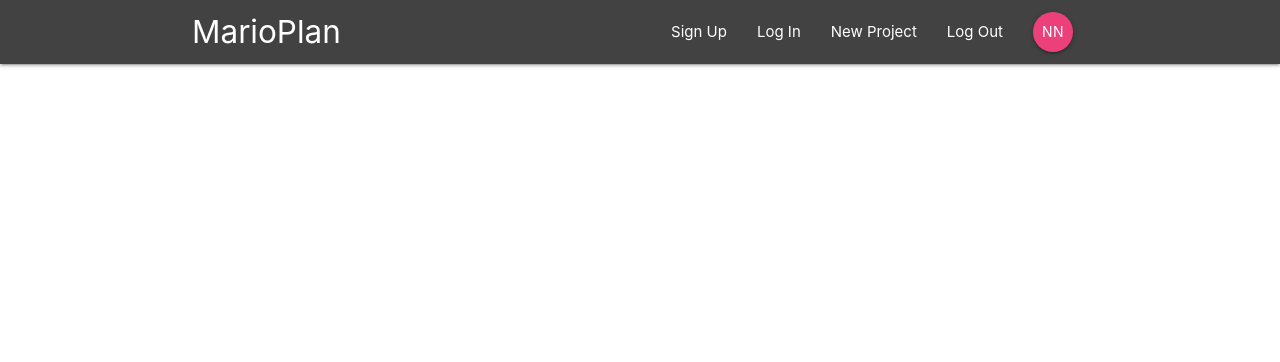
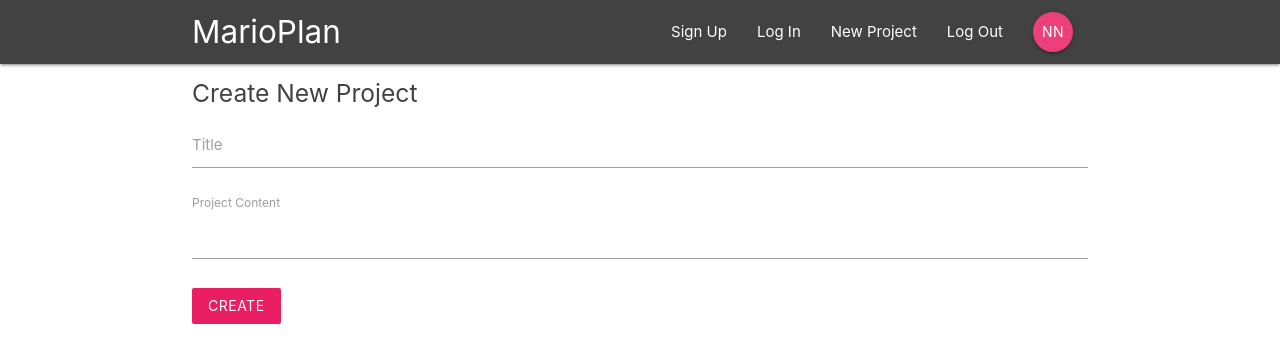
Before and after one commit to ananyabisht07/React, a React (Create React App) app in the folder marioplan/: page /create in a window 1280 px wide. Shown: the top 362 px of the page. Built offline with nearby package versions, Linux system fonts and the light colour scheme.

Commit message:
import React, {Component } from 'react'

```diff
--- a/marioplan/src/App.js
+++ b/marioplan/src/App.js
@@ -5,6 +5,7 @@
 import ProjectDetails from './components/projects/ProjectDetails';
 import Signin from './components/auth/Signin';
 import Signup from './components/auth/Signup';
+import CreateProject from './components/projects/CreateProject';
 
 
 class App extends Component {
@@ -18,6 +19,7 @@
             <Route path='/project/:id' component={ProjectDetails}  />
             <Route path='/signin' component={Signin} />
             <Route path='/signup' component={Signup} />
+            <Route path='/create' component={CreateProject} />
           </Switch>
         </div>
       </BrowserRouter>
--- a/marioplan/src/components/projects/CreateProject.js
+++ b/marioplan/src/components/projects/CreateProject.js
@@ -0,0 +1,43 @@
+import React, {Component } from 'react'
+
+class CreateProject extends Component {
+    state = {
+        title:'',
+        content:''
+    }
+
+    handleChange = (e) => {
+        this.setState({
+            [e.target.id]: e.target.value
+        })
+    }
+
+    handleSubmit = (e) => {
+        e.preventDefault();
+        console.log(this.state)
+    }
+
+
+    render(){
+        return (
+            <div className="container">
+                <form onSubmit={this.handleSubmit} className="white">
+                    <h5 className="grey-text text-darken-3" >Create New Project</h5>
+                    <div className="input-field">
+                        <label htmlFor="title">Title</label>
+                        <input type="text" id="title" onChange={this.handleChange} />
+                    </div>
+                    <div className="ind">
+                        <label htmlFor="content">Project Content</label>
+                        <textarea  id="content"  className="materialize-textarea" onChange={this.handleChange} />
+                    </div>
+                    <div className="input-field">
+                        <button className="btn pink lighten z-depth-0">Create</button>
+                    </div>
+                </form>
+            </div>
+        )
+    }
+    }
+
+export default CreateProject
```
